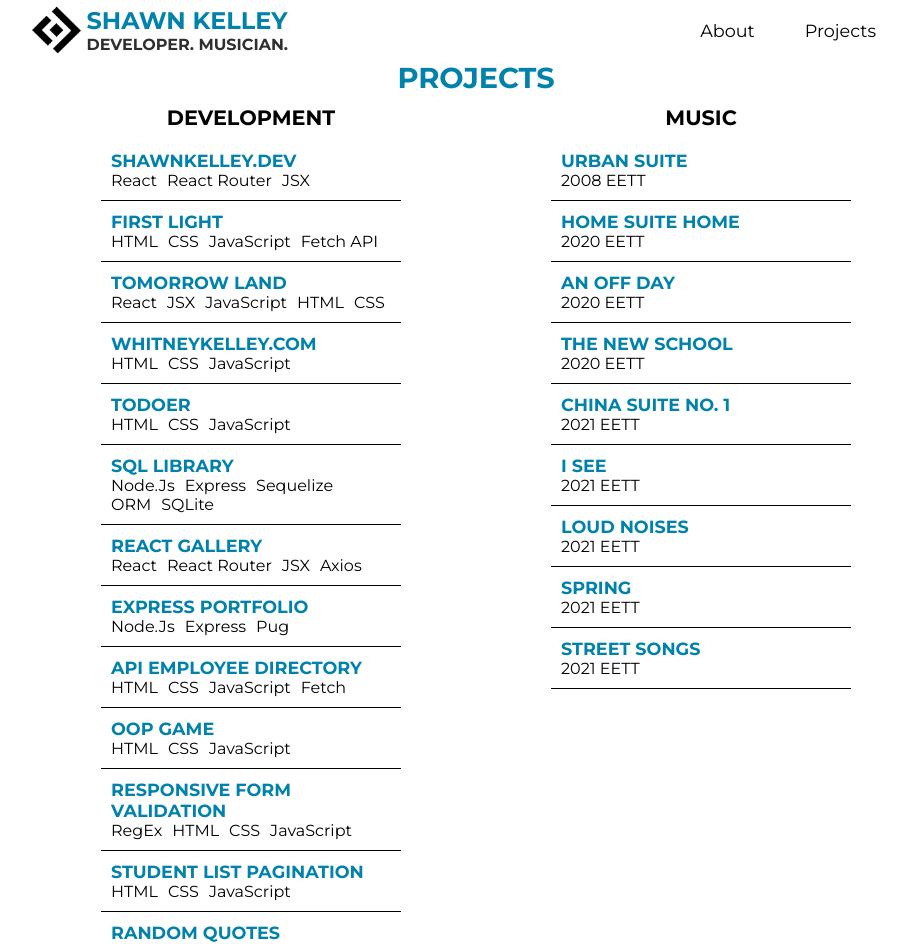
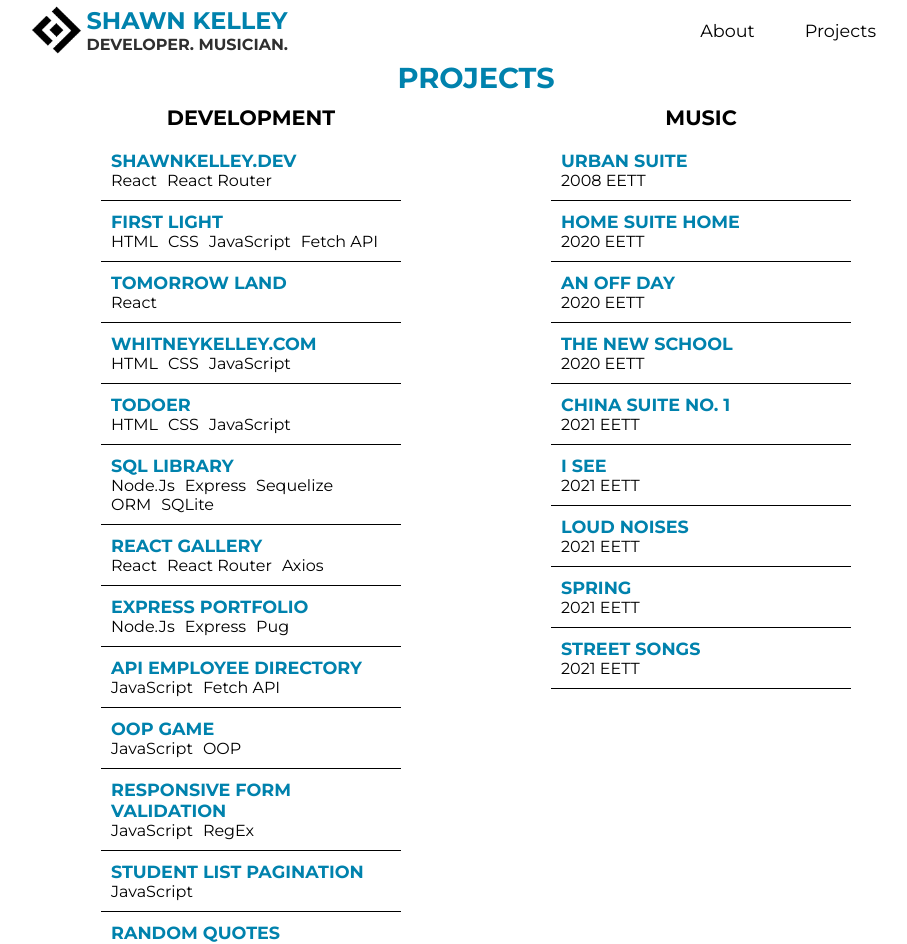
Before and after one commit to shawnkelleydev/sk-ws-react, a React (Create React App) app: page /projects in a window 1280 px wide. Shown: the top 944 px of the page, without its empty margins (164-1071 px from the left). Built offline with nearby package versions, Linux system fonts and the light colour scheme.

Commit message:
technologies edit

```diff
--- a/src/components/work.js
+++ b/src/components/work.js
@@ -5,7 +5,7 @@ export const projects = [
     description:
       "A custom React / React Router V6 portfolio site with dynamic routing / data population.",
     tag: "React is fun when you finally understand it!",
-    technologies: ["React", "React Router", "JSX"],
+    technologies: ["React", "React Router"],
     live_link: "https://www.shawnkelley.dev",
     github_link: "https://github.com/shawnkelleydev/sk-ws-react",
   },
@@ -25,7 +25,7 @@ export const projects = [
     description:
       "Tomorrow Land is a React app.  It's a simple budgeting tool that keeps everything in the middle of the screen to avoid scrolling.  It also sorts items alphabetically for easy reference, and each item fully editable.",
     tag: "Tomorrow Land.  Shape tomorrow today.",
-    technologies: ["React", "JSX", "JavaScript", "HTML", "CSS"],
+    technologies: ["React"],
     live_link: "https://shawnkelleydev.github.io/tomorrowland-react/",
     github_link: "https://github.com/shawnkelleydev/tomorrowland-react",
   },
@@ -62,7 +62,7 @@ export const projects = [
     name: "React Gallery",
     description: "A React / React Router V5 integration with Flickr API.",
     tag: "CSS for this project was provided by Team Treehouse.",
-    technologies: ["React", "React Router", "JSX", "Axios"],
+    technologies: ["React", "React Router", "Axios"],
     live_link: "https://gifted-payne-38443a.netlify.app",
     github_link: "https://github.com/shawnkelleydev/techdegree-project-7-react",
   },
@@ -82,7 +82,7 @@ export const projects = [
     description:
       "An API project with a gallery, search functionality, modals, and modal navigation.",
     tag: "HTML and CSS for this project were provided by Team Treehouse.",
-    technologies: ["HTML", "CSS", "JavaScript", "Fetch"],
+    technologies: ["JavaScript", "Fetch API"],
     live_link: "https://shawnkelleydev.github.io/techdegree-project-5/",
     github_link: "https://github.com/shawnkelleydev/techdegree-project-5",
   },
@@ -93,7 +93,7 @@ export const projects = [
     description:
       "An OOP project in the form of a responsive phrase-hunting game with keyboard functionality.",
     tag: "Phrase Hunter's CSS was provided by Team Treehouse and not designed to be mobile-friendly, so a wider-than-phone screen is recommended.",
-    technologies: ["HTML", "CSS", "JavaScript"],
+    technologies: ["JavaScript", "OOP"],
     live_link: "https://shawnkelleydev.github.io/techdegree-project-4/",
     github_link: "https://github.com/shawnkelleydev/techdegree-project-4",
   },
@@ -103,7 +103,7 @@ export const projects = [
     description:
       "This project demonstrates live form validation using regular expressions.  It also responsively prevents schedule conflicts.",
     tag: "HTML and CSS for this project were provided by Team Treehouse.",
-    technologies: ["RegEx", "HTML", "CSS", "JavaScript"],
+    technologies: ["JavaScript", "RegEx"],
     live_link: "https://shawnkelleydev.github.io/techdegree-project-3/",
     github_link: "https://github.com/shawnkelleydev/techdegree-project-3",
   },
@@ -113,7 +113,7 @@ export const projects = [
     description:
       "This project demonstrates population, pagination, and search of a list of 42 students.",
     tag: "HTML and CSS for this project were provided by Team Treehouse.",
-    technologies: ["HTML", "CSS", "JavaScript"],
+    technologies: ["JavaScript"],
     live_link: "https://shawnkelleydev.github.io/techdegree-project-2/",
     github_link: "https://github.com/shawnkelleydev/techdegree-project-2",
   },
@@ -123,7 +123,7 @@ export const projects = [
     description:
       "This project features JavaScript-selected quotes over a JavaScript-selected background color, refreshing every 7 seconds.",
     tag: "HTML and CSS for this project were provided by Team Treehouse.",
-    technologies: ["HTML", "CSS", "JavaScript"],
+    technologies: ["JavaScript"],
     live_link: "https://shawnkelleydev.github.io/techdegree-project-1/",
     github_link: "https://github.com/shawnkelleydev/techdegree-project-1",
   },
```
